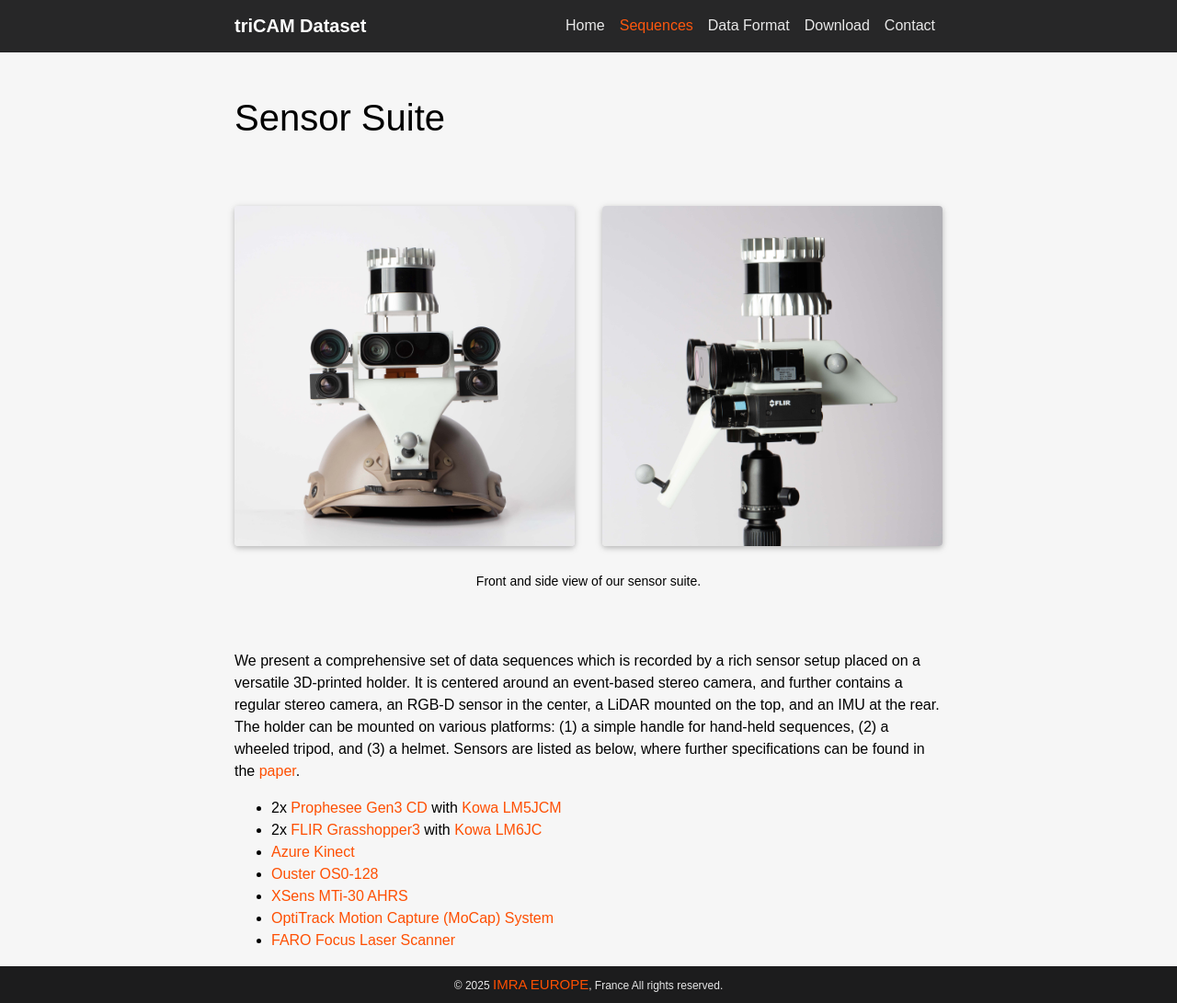
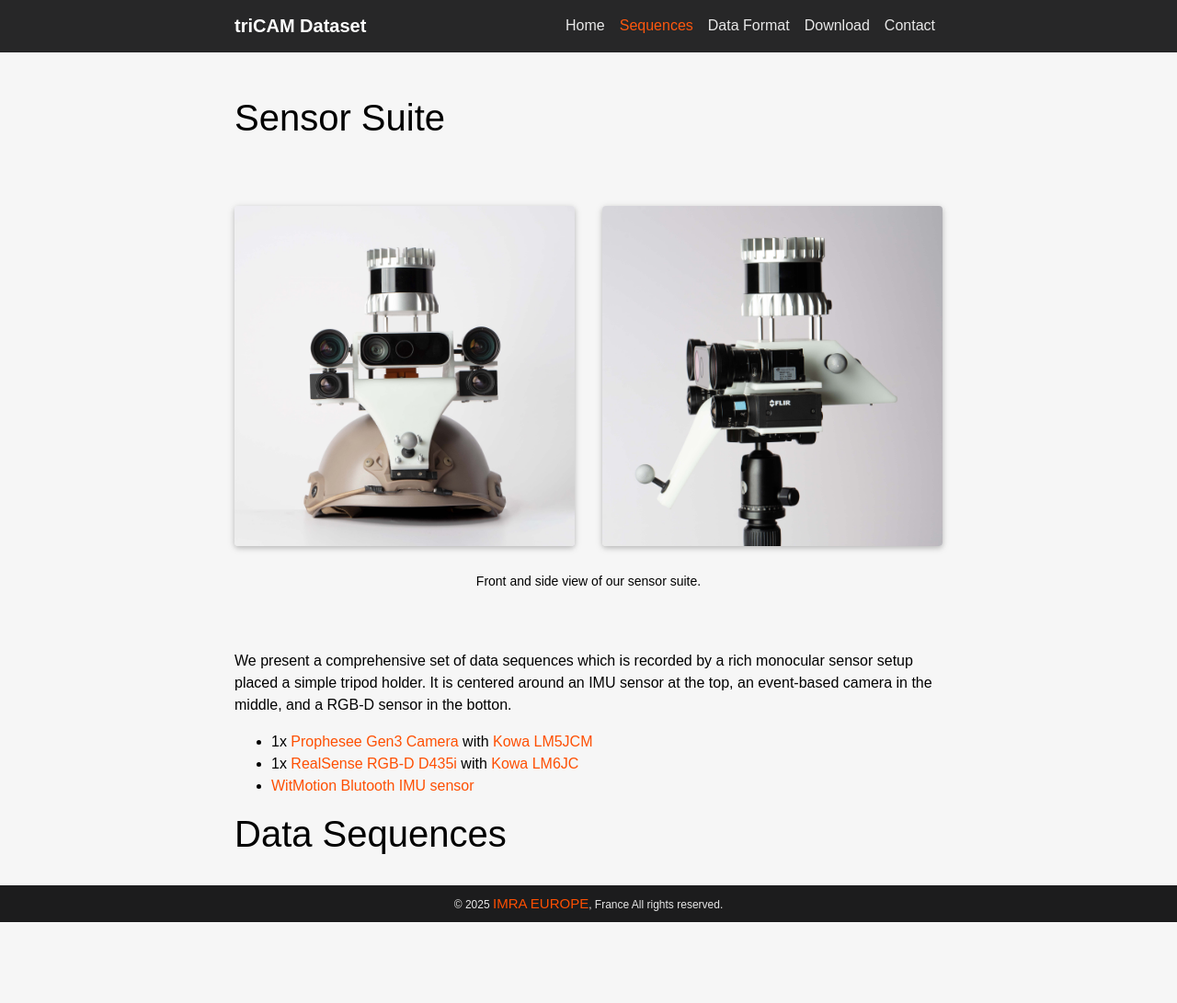
Before and after one commit to anikesadia/triCam-dataset, a Jekyll site: the page sequences/index.html, which Jekyll copies as it is, in a window 1280 px wide and 1091 px high. Shown: the whole window at 92% size. Built offline with Jekyll 4.4.1, drawn with Linux system fonts in a browser that asks for light colours; comment, search, counter and statistics services are not loaded; a style sheet for code colours, icons or effects is not loaded.

Commit message:
Update index.html

```diff
--- a/sequences/index.html
+++ b/sequences/index.html
@@ -179,20 +179,20 @@ Front and side view of our sensor suite.
 
 <p><br></p>
 
-<p>We present a comprehensive set of data sequences which is recorded by a rich sensor setup placed on a versatile 3D-printed holder. It is centered around an event-based stereo camera, and further contains a regular stereo camera, an RGB-D sensor in the center, a LiDAR mounted on the top, and an IMU at the rear. The holder can be mounted on various platforms: (1) a simple handle for hand-held sequences, (2) a wheeled tripod, and (3) a helmet. Sensors are listed as below, where further specifications can be found in the <a href="/triCam-dataset/assets/pdf/VECtor.pdf">paper</a>.</p>
+<p>We present a comprehensive set of data sequences which is recorded by a rich monocular sensor setup placed a simple tripod holder. It is centered around an IMU sensor at the top, an event-based camera in the middle, and a RGB-D sensor in the botton.</p>
 
 <ul>
-  <li>2x <a href="https://www.prophesee.ai/buy-event-based-products/" target="_blank" rel="noopener noreferrer">Prophesee Gen3 CD</a> with <a href="https://lenses.kowa-usa.com/jcm-series/410-lm5jc1m.html" target="_blank" rel="noopener noreferrer">Kowa LM5JCM</a>
+  <li>1x <a href="https://www.prophesee.ai/buy-event-based-products/" target="_blank" rel="noopener noreferrer">Prophesee Gen3 Camera</a> with <a href="https://lenses.kowa-usa.com/jcm-series/410-lm5jc1m.html" target="_blank" rel="noopener noreferrer">Kowa LM5JCM</a>
 </li>
-  <li>2x <a href="https://www.flir.com/products/grasshopper3-usb3/?model=GS3-U3-51S5C-C" target="_blank" rel="noopener noreferrer">FLIR Grasshopper3</a> with <a href="https://lenses.kowa-usa.com/jc-series/479-lm6jc.html" target="_blank" rel="noopener noreferrer">Kowa LM6JC</a>
+  <li>1x <a href="https://www.flir.com/products/grasshopper3-usb3/?model=GS3-U3-51S5C-C" target="_blank" rel="noopener noreferrer">RealSense RGB-D D435i</a> with <a href="https://lenses.kowa-usa.com/jc-series/479-lm6jc.html" target="_blank" rel="noopener noreferrer">Kowa LM6JC</a>
 </li>
-  <li><a href="https://azure.microsoft.com/en-us/services/kinect-dk/" target="_blank" rel="noopener noreferrer">Azure Kinect</a></li>
-  <li><a href="https://ouster.com/products/scanning-lidar/os0-sensor/" target="_blank" rel="noopener noreferrer">Ouster OS0-128</a></li>
-  <li><a href="https://www.xsens.com/products/mti-10-series" target="_blank" rel="noopener noreferrer">XSens MTi-30 AHRS</a></li>
-  <li><a href="https://optitrack.com/" target="_blank" rel="noopener noreferrer">OptiTrack Motion Capture (MoCap) System</a></li>
-  <li><a href="https://www.faro.com/en/Products/Hardware/Focus-Laser-Scanners" target="_blank" rel="noopener noreferrer">FARO Focus Laser Scanner</a></li>
+  <li><a href="https://azure.microsoft.com/en-us/services/kinect-dk/" target="_blank" rel="noopener noreferrer">WitMotion Blutooth IMU sensor</a></li>
 </ul>
 
+                      <header class="post-header">
+            <h1 class="post-title">Data Sequences</h1>
+            <p class="post-description"></p>
+          </header>
           </article>
 
         </div>
```
